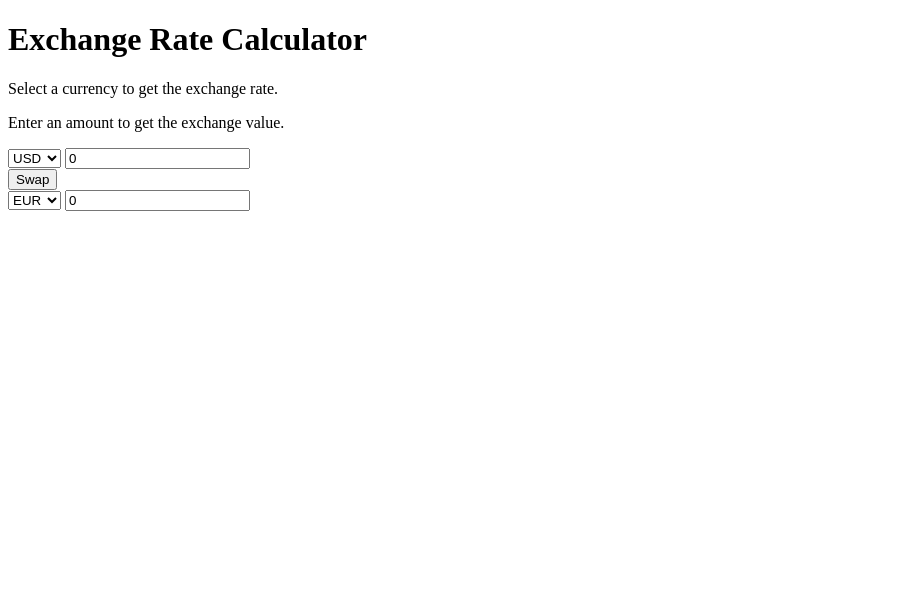
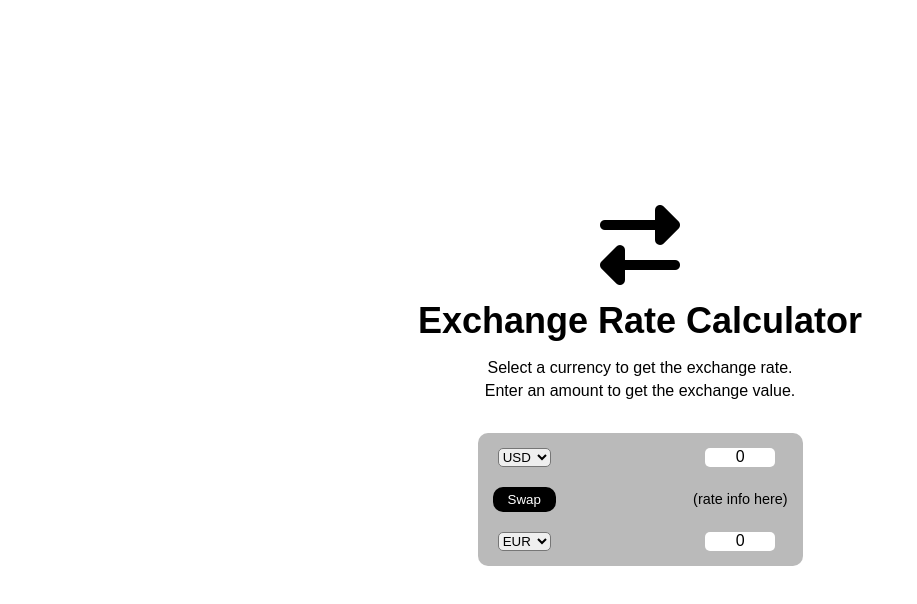
Before and after one commit to philosophy-flow/exchange-rate-calculator, a plain HTML site: page index.html in a window 1280 px wide. Shown: the whole page, without its empty margins (0-917 px from the left). Drawn offline with Linux system fonts and the light colour scheme.

Commit message:
adding styles

```diff
--- a/index.html
+++ b/index.html
@@ -6,9 +6,12 @@
   <meta http-equiv="X-UA-Compatible" content="ie=edge">
   <title>Exchange Rate Calculator</title>
 
+  <script src="https://kit.fontawesome.com/5012d86954.js" crossorigin="anonymous"></script>
+
   <link rel="stylesheet" href="styles.css">
 </head>
 <body>
+  <i class="fas fa-exchange-alt fa-5x"></i>
   <h1>Exchange Rate Calculator</h1>
   <p>Select a currency to get the exchange rate.</p>
   <p>Enter an amount to get the exchange value.</p>
@@ -72,8 +75,11 @@
       <input class="currency-value" id="currency-one-value" value="0">
     </div>
 
-    <button class="swap" id="swap">Swap</button>
-    <span class="rate" id="rate"></span>
+    <div class="middle-section">
+      <button class="swap" id="swap">Swap</button>
+      <span class="rate" id="rate">(rate info here)</span>
+    </div>
+
 
     <div class="currency">
       <select class="currency-selector" id="currency-two">
@@ -130,7 +136,7 @@
         <option value="VND">VND</option>
         <option value="ZAR">ZAR</option>
       </select>
-      <input class="currency-value" id="currency-two-value" value="0">
+      <span class="currency-value" id="currency-two-value">0</span>
     </div>
   </div>
 
--- a/styles.css
+++ b/styles.css
@@ -0,0 +1,100 @@
+* {
+  box-sizing: border-box;
+  margin: 0;
+  padding: 0;
+}
+
+body {
+  font-family: sans-serif;
+  font-size: 16px;
+  display: flex;
+
+  flex-direction: column;
+  align-items: center;
+  justify-content: center;
+  height: 100vh;
+
+  text-align: center;
+}
+
+h1 {
+  font-size: 2.25em;
+  margin: 15px;
+}
+
+p {
+  font-size: 1em;
+  margin: 2.5px;
+}
+
+
+.exchange-container {
+  border-radius: 10px;
+  background-color: rgba(119, 119, 119, 0.5);
+  margin: 30px;
+  padding: 15px;
+  width: 325px;
+
+  display: flex;
+  flex-direction: column;
+}
+
+.currency {
+  display: flex;
+  justify-content: space-between;
+}
+
+.currency-selector {
+  border-radius: 5px;
+  margin-left: 5.18px;
+}
+
+
+.currency-value {
+  width: 70px;
+  font-size: 1em;
+  text-align: center;
+  background-color: #fff;
+  border-radius: 5px;
+  border: none;
+  margin-right: 12.225px;
+}
+
+.middle-section {
+  width: 100%;
+  margin: 20px 0;
+  display: flex;
+  justify-content: space-between;
+  align-items: center;
+
+  position: relative;
+}
+
+.swap {
+  border-radius: 10px;
+  border: none;
+  padding: 5px 15px;
+  color: #fff;
+  background-color: #000;
+}
+
+.currency-selector:focus, .swap:focus, .currency-value:focus {
+  outline: none;
+}
+
+.swap:hover {
+  cursor: pointer;
+  background-color: rgba(0, 0, 0, 0.44);
+}
+
+
+.rate {
+  font-size: .9em;
+}
+
+
+@media (max-width: 500px) {
+  .exchange-container {
+    width: 90%;
+  }
+}
```
